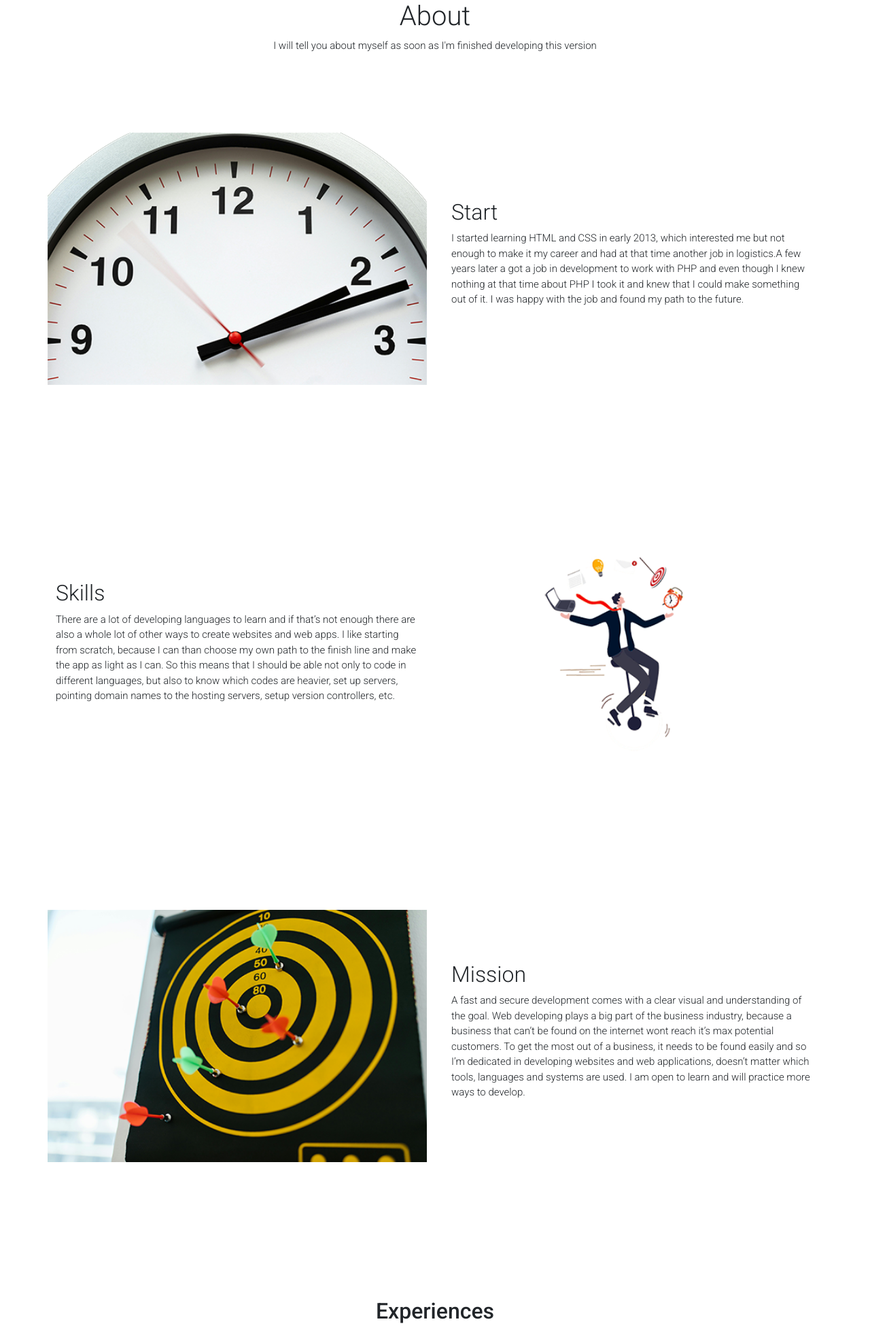
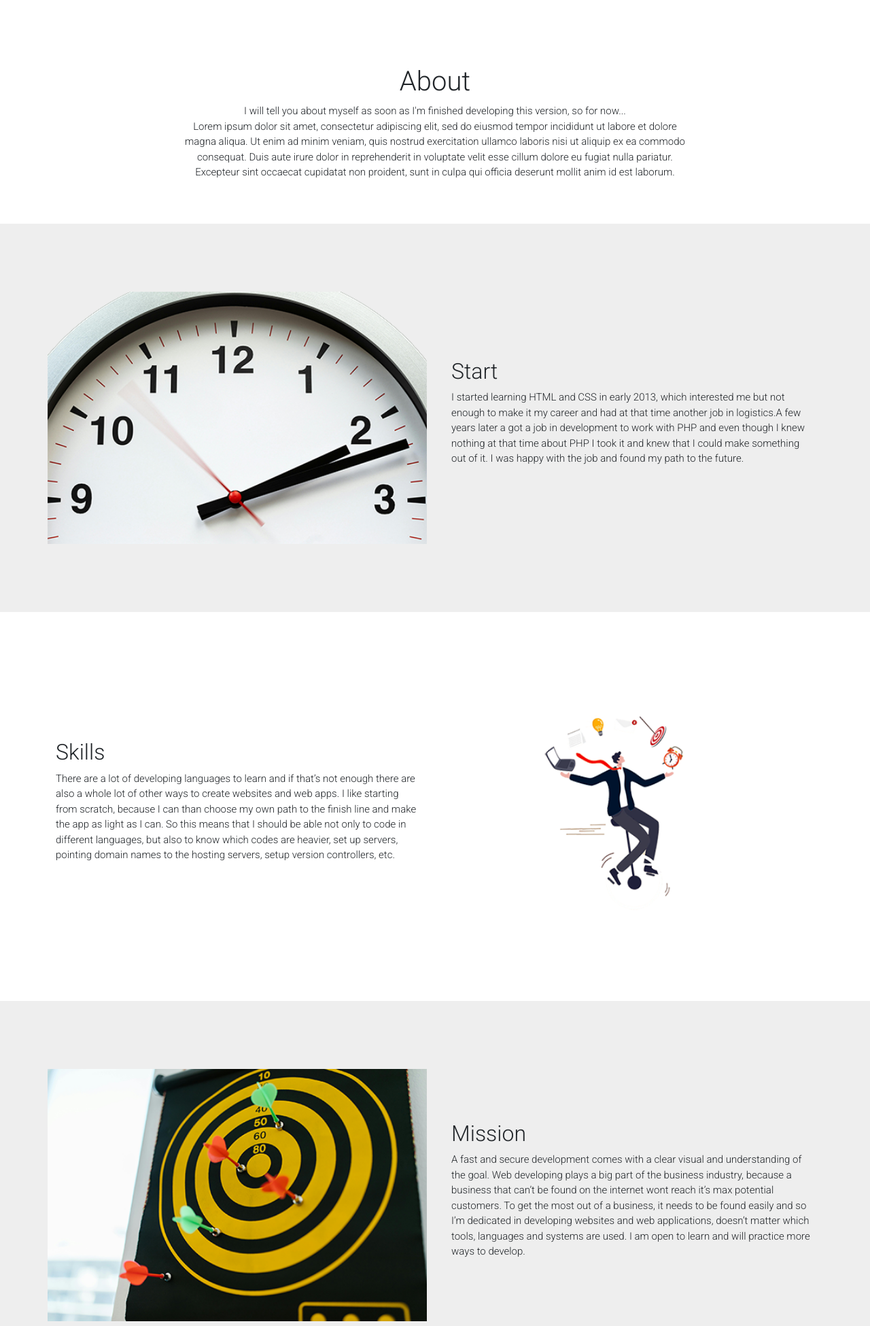
Before and after one commit to Hardanto/mkario, a PHP site: page /frontend/about in a window 1280 px wide. Shown: the part 98-2048 px from the top of the page at 68% size. Run offline with PHP 8.4, Linux system fonts and the light colour scheme.

Commit message:
Continue styling the about page

```diff
--- a/frontend/about.php
+++ b/frontend/about.php
@@ -48,22 +48,24 @@ require_once('../vendor/autoload.php');
 
 		</header>
 
-		<div class='container container-one'>
+		<div class='container container-one pt-5 mt-5'>
 
             <div class='row'>
                 <div class='col'></div>
-                <div class='col-12 col-lg-6'>
+                <div class='col-12 col-lg-8'>
                     <h1 class='fw-light text-center'>About</h1>
                     <p class='text-center'>
-                        I will tell you about myself as soon as I'm finished developing this version
+                        I will tell you about myself as soon as I'm finished developing this version, so for now... <br>
+                        Lorem ipsum dolor sit amet, consectetur adipiscing elit, sed do eiusmod tempor incididunt ut labore et dolore magna aliqua. Ut enim ad minim veniam, quis nostrud exercitation ullamco laboris nisi ut aliquip ex ea commodo consequat. Duis aute irure dolor in reprehenderit in voluptate velit esse cillum dolore eu fugiat nulla pariatur. Excepteur sint occaecat cupidatat non proident, sunt in culpa qui officia deserunt mollit anim id est laborum.
                     </p>
                 </div>
                 <div class='col'></div>
             </div>
 
         </div>
+		<div class='about-container-color-offwhite'>
 
-        <div class='container container-about'>
+            <div class='container container-about mt-5'>
                 <div class='row'>
                     <div class='col-12 col-lg-6 text-center'>
                         <img src="frontend/img/aboutimg/clock.png" class='about-img' alt="Time">
@@ -83,6 +85,8 @@ require_once('../vendor/autoload.php');
                     </div>
                 </div>
             </div>
+        </div>
+        <div class='about-container-wrap'>
             <div class='container container-about'>
                 <div class='row'>
                     <div class='col-12 col-lg-6 d-flex align-items-center'>
@@ -103,6 +107,8 @@ require_once('../vendor/autoload.php');
                     </div>
                 </div>
             </div>
+        </div>
+        <div class='about-container-color-offwhite'>
             <div class='container container-about'>
                 <div class='row'>
                     <div class='col-12 col-lg-6 text-center'>
@@ -123,6 +129,8 @@ require_once('../vendor/autoload.php');
                     </div>
                 </div>
             </div>
+        </div>
+        <div class='about-container-wrap'>
             <div class='container container-about'>
                 <div class='row text-center'>
                     <div class='col-12 col-lg-2'>&nbsp;</div>
@@ -133,6 +141,7 @@ require_once('../vendor/autoload.php');
                     <div class='col-12 col-lg-2'>&nbsp;</div>
                 </div>
             </div>
+        </div>
 		<footer>
 
 			<?php include('includes/footer.php'); ?>
--- a/frontend/styling/css/style.css
+++ b/frontend/styling/css/style.css
@@ -88,6 +88,10 @@ div.image-layer {
 	opacity: 				0.8;
 }
 
+div.about-container-color-offwhite {
+	background-color: #EEE;
+}
+
 @media (min-width: 992px) {
 	.spacer {
 		display: none;
```
Also changed, not shown: frontend/projects/reactprojects/calculator.php (added). Lines whose indentation alone changed are shown as unchanged.
